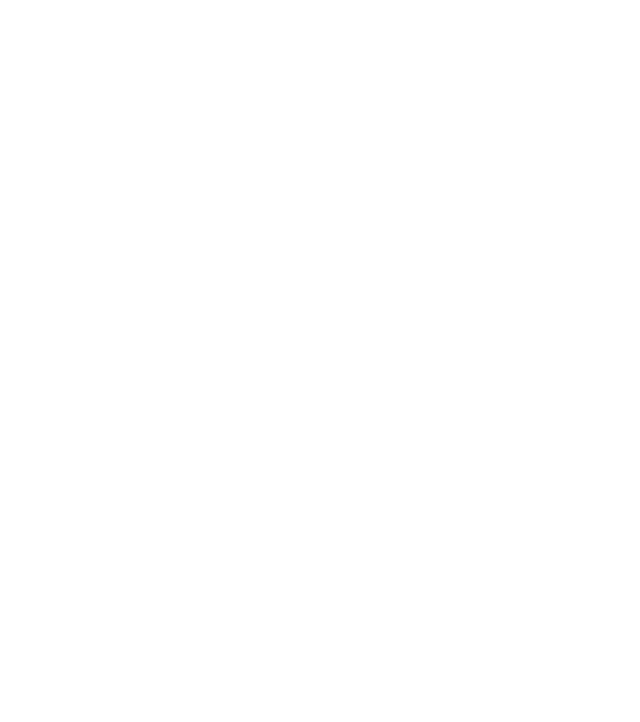
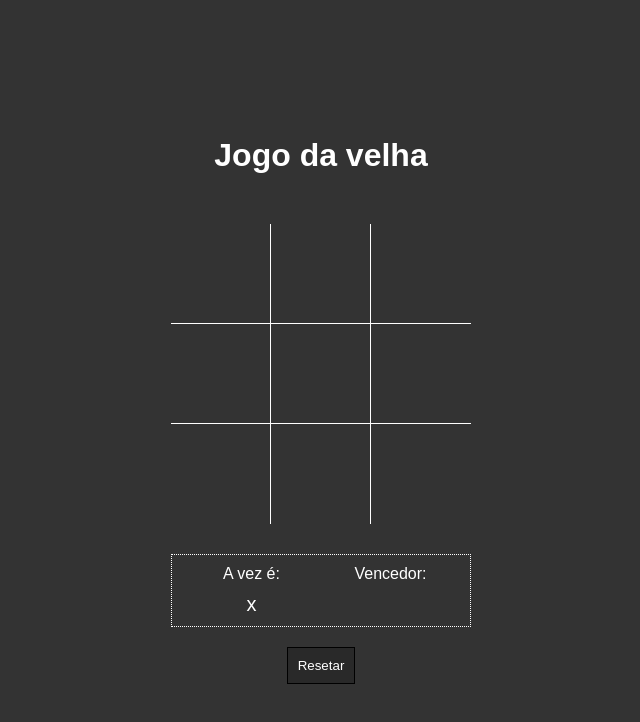
Before and after one commit to peandrade/jogo-da-velha, a website: page src/index.html in a window 1280 px wide. Shown: the whole page, without its empty margins (319-959 px from the left). Drawn offline with Linux system fonts and the light colour scheme.

Commit message:
feat: criar jogo da velha funcional com HTML, CSS e JS

```diff
--- a/src/index.html
+++ b/src/index.html
@@ -1,9 +1,42 @@
 <!doctype html>
-<html lang="en">
+<html lang="pt">
   <head>
     <meta charset="UTF-8" />
+    <meta http-equiv="X-UA-Compatible" content="IE=edge" />
     <meta name="viewport" content="width=device-width, initial-scale=1.0" />
-    <title>Document</title>
+    <title>Jogo da velha</title>
+    <link rel="stylesheet" href="./styles/style.css" />
   </head>
-  <body></body>
+  <body>
+    <h1>Jogo da velha</h1>
+
+    <div class="area">
+      <div data-item="a1" class="item b r"></div>
+      <div data-item="a2" class="item b r"></div>
+      <div data-item="a3" class="item b"></div>
+
+      <div data-item="b1" class="item b r"></div>
+      <div data-item="b2" class="item b r"></div>
+      <div data-item="b3" class="item b"></div>
+
+      <div data-item="c1" class="item r"></div>
+      <div data-item="c2" class="item r"></div>
+      <div data-item="c3" class="item"></div>
+    </div>
+
+    <div class="info">
+      <div class="infoitem">
+        <div class="infotitulo">A vez é:</div>
+        <div class="infocorpo vez">--</div>
+      </div>
+      <div class="infoitem">
+        <div class="infotitulo">Vencedor:</div>
+        <div class="infocorpo resultado">--</div>
+      </div>
+    </div>
+
+    <button class="reset">Resetar</button>
+
+    <script src="./scripts/script.js"></script>
+  </body>
 </html>
--- a/src/scripts/script.js
+++ b/src/scripts/script.js
@@ -0,0 +1,109 @@
+const square = {
+  a1: '',
+  a2: '',
+  a3: '',
+  b1: '',
+  b2: '',
+  b3: '',
+  c1: '',
+  c2: '',
+  c3: '',
+};
+let player = '';
+let warning = '';
+let playing = false;
+
+reset();
+
+document.querySelector('.reset').addEventListener('click', reset);
+document.querySelectorAll('.item').forEach((item) => {
+  item.addEventListener('click', itemClick);
+});
+
+function itemClick(event) {
+  let item = event.target.getAttribute('data-item');
+  if (playing && square[item] === '') {
+    square[item] = player;
+    renderSquare();
+    togglePlayer();
+  }
+}
+
+function reset() {
+  warning = '';
+
+  let random = Math.floor(Math.random() * 2);
+  player = random === 0 ? 'x' : 'o';
+
+  for (let i in square) {
+    square[i] = '';
+  }
+
+  playing = true;
+
+  renderSquare();
+  renderInfo();
+}
+
+function renderSquare() {
+  for (let i in square) {
+    let item = document.querySelector(`div[data-item=${i}]`);
+    item.innerHTML = square[i];
+  }
+
+  checkGame();
+}
+
+function renderInfo() {
+  document.querySelector('.vez').innerHTML = player;
+  document.querySelector('.resultado').innerHTML = warning;
+}
+
+function togglePlayer() {
+  player = player === 'x' ? 'o' : 'x';
+  renderInfo();
+}
+
+function checkGame() {
+  if (checkWinnerFor('x')) {
+    warning = 'O "x" venceu';
+    playing = false;
+  } else if (checkWinnerFor('o')) {
+    warning = 'O "o" venceu';
+    playing = false;
+  } else if (isFull()) {
+    warning = 'Deu empate';
+    playing = false;
+  }
+}
+
+function checkWinnerFor(player) {
+  let winConditions = [
+    ['a1', 'a2', 'a3'],
+    ['b1', 'b2', 'b3'],
+    ['c1', 'c2', 'c3'],
+    ['a1', 'b1', 'c1'],
+    ['a2', 'b2', 'c2'],
+    ['a3', 'b3', 'c3'],
+    ['a1', 'b2', 'c3'],
+    ['a3', 'b2', 'c1'],
+  ];
+
+  for (let condition of winConditions) {
+    if (condition.every((pos) => square[pos] === player)) {
+      return true;
+    }
+  }
+
+  return false;
+}
+
+function isFull() {
+  for (let i in square) {
+    if (square[i] === '') {
+      return false;
+    }
+  }
+
+  return true;
+}
--- a/src/styles/style.css
+++ b/src/styles/style.css
@@ -3,3 +3,89 @@
   padding: 0;
   box-sizing: border-box;
 }
+
+body {
+  display: flex;
+  min-height: 100vh;
+  justify-content: center;
+  align-items: center;
+  flex-direction: column;
+  background-color: #333;
+  font-family: Arial, Helvetica, sans-serif;
+}
+
+h1 {
+  color: #fff;
+  margin: 20px 0;
+}
+
+.area {
+  width: 300px;
+  display: grid;
+  grid-template-columns: repeat(3, 1fr);
+  margin-top: 30px;
+}
+
+.area .item {
+  width: 100px;
+  height: 100px;
+  display: flex;
+  justify-content: center;
+  align-items: center;
+  font-size: 60px;
+  font-weight: bold;
+  color: #fff;
+  cursor: pointer;
+}
+
+.item:hover {
+  background-color: rgb(0 0 0 / 10%);
+}
+
+.item.t {
+  border-top: 1px solid #fff;
+}
+
+.item.l {
+  border-left: 1px solid #fff;
+}
+
+.item.r {
+  border-right: 1px solid #fff;
+}
+
+.item.b {
+  border-bottom: 1px solid #fff;
+}
+
+.info {
+  width: 300px;
+  display: flex;
+  margin-top: 30px;
+  border: 1px dotted #fff;
+  padding: 10px;
+}
+
+.infoitem {
+  flex: 1;
+}
+
+.infotitulo {
+  text-align: center;
+  color: #fff;
+  margin-bottom: 10px;
+}
+
+.infocorpo {
+  text-align: center;
+  color: #fff;
+  font-size: 20px;
+}
+
+.reset {
+  border: 1px solid #000;
+  background-color: rgb(0 0 0 / 20%);
+  color: #fff;
+  padding: 10px;
+  margin-top: 20px;
+}
```
